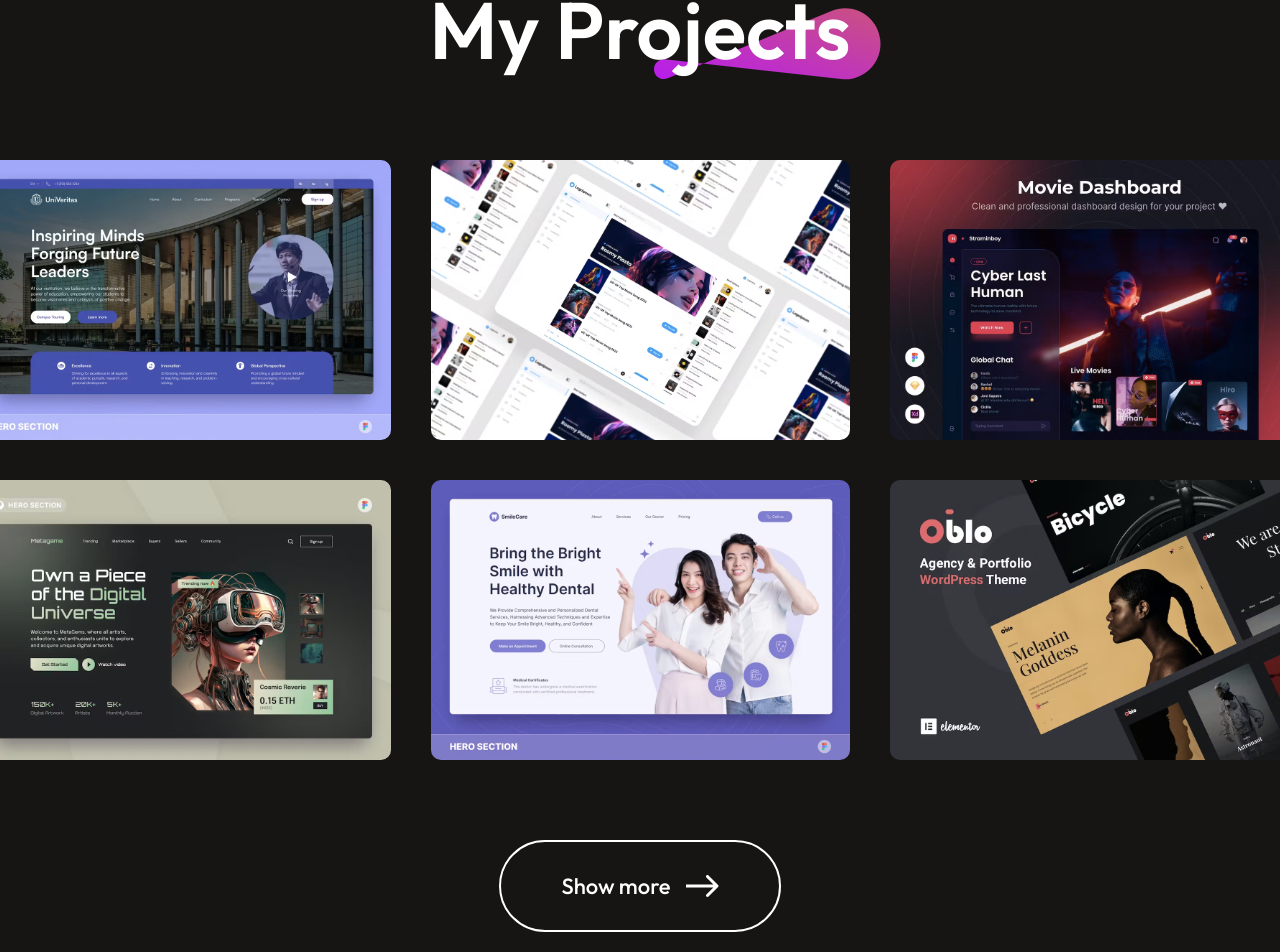
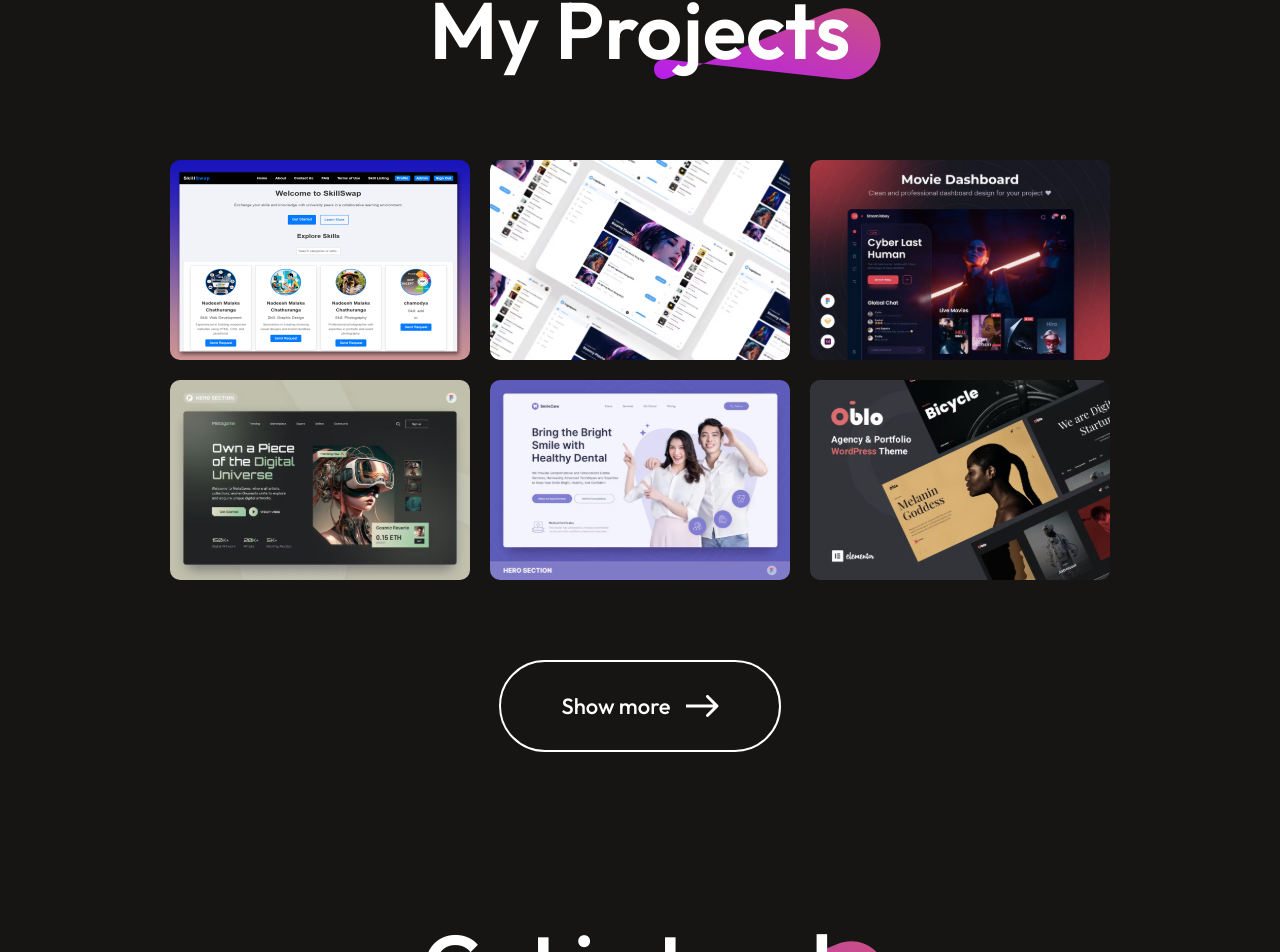
Before and after one commit to Nadeesh-Malaka/portfolio-nadeesh, a React (Vite) app: page / in a window 1280 px wide. Shown: the part 2953-3905 px from the top of the page. Built offline with nearby package versions, Linux system fonts and the light colour scheme.

Commit message:
Refactor MyWork component for improved animations and update project descriptions

```diff
--- a/src/Components/Projects/MyWork.css
+++ b/src/Components/Projects/MyWork.css
@@ -9,14 +9,14 @@
 
 .mywork-title {
   position: relative;
-  opacity: 0; /* Initial state: hidden */
-  transform: translateY(20px); /* Initial state: slightly below */
-  transition: opacity 1s ease-in-out, transform 1s ease-in-out; /* Smooth transition */
+  opacity: 0;
+  transform: translateY(20px);
+  transition: opacity 1s ease-in-out, transform 1s ease-in-out;
 }
 
 .mywork-title.fade-in {
-  opacity: 1; /* Fade in when in view */
-  transform: translateY(0); /* Move to original position */
+  opacity: 1;
+  transform: translateY(0);
 }
 
 .mywork-title h1 {
@@ -34,24 +34,25 @@
 
 .mywork-container {
   display: grid;
-  grid-template-columns: 1fr 1fr 1fr;
-  gap: 40px;
-  opacity: 0; /* Initial state: hidden */
-  transform: translateY(20px); /* Initial state: slightly below */
-  transition: opacity 1s ease-in-out, transform 1s ease-in-out; /* Smooth transition */
-  transition-delay: 0.2s; /* Slight delay for staggered effect */
+  grid-template-columns: repeat(3, 1fr); /* 3 columns */
+  gap: 20px; /* Smaller gap to match the screenshot */
+  opacity: 0;
+  transform: translateY(20px);
+  transition: opacity 1s ease-in-out, transform 1s ease-in-out;
+  transition-delay: 0.2s;
 }
 
 .mywork-container.fade-in {
-  opacity: 1; /* Fade in when in view */
-  transform: translateY(0); /* Move to original position */
+  opacity: 1;
+  transform: translateY(0);
 }
 
 .mywork-item {
   position: relative;
-  width: 419px;
-  height: 280px;
+  width: 100%; /* Let the grid control the width */
+  aspect-ratio: 3 / 2; /* Maintain a consistent aspect ratio (same as 419px/280px) */
   overflow: hidden;
+  border-radius: 10px; /* Add border radius for a modern look */
 }
 
 .mywork-item img {
@@ -64,9 +65,9 @@
 }
 
 .mywork-item:hover img {
-  opacity: 0.3;
+  opacity: 0.5; /* Slightly different opacity to match the screenshot */
   transform: scale(1.05);
-  border: 4px solid #a904a9;
+  border: 2px solid #b415ff; /* Purple border on hover to match your theme */
   border-radius: 10px;
   transition: 0.3s;
 }
@@ -95,7 +96,7 @@
 }
 
 .mywork-overlay p {
-  font-size: 18px;
+  font-size: 16px; /* Smaller font size to fit the overlay */
   font-weight: 500;
   margin-bottom: 10px;
   max-width: 80%;
@@ -155,13 +156,13 @@
   }
 
   .mywork-container {
-    grid-template-columns: 1fr 1fr;
-    gap: 30px;
+    grid-template-columns: repeat(2, 1fr); /* 2 columns on mobile */
+    gap: 15px; /* Smaller gap for mobile */
   }
 
   .mywork-item {
     width: 100%;
-    height: 100%;
+    aspect-ratio: 3 / 2;
   }
 
   .mywork-item img {
@@ -169,11 +170,13 @@
     height: 100%;
   }
 
+  .mywork-overlay p {
+    font-size: 14px; /* Smaller font size for mobile */
+  }
+
   .mywork-showmore {
     padding: 20px 40px;
     font-size: 18px;
     margin: 50px auto;
   }
-
-
 }
--- a/src/Components/Projects/Mywork.jsx
+++ b/src/Components/Projects/Mywork.jsx
@@ -6,20 +6,17 @@ import arrow_icon from "../../assets/arrow_icon.svg";
 import external_link_icon from "../../assets/external_link_icon.svg";
 
 const Mywork = () => {
-  const [visibleCount, setVisibleCount] = useState(6); // Show 6 projects initially
-  const [isVisible, setIsVisible] = useState(false); // State to track visibility
-  const myworkRef = useRef(null); // Ref to the Mywork section
+  const [visibleCount, setVisibleCount] = useState(6);
+  const [isVisible, setIsVisible] = useState(false);
+  const myworkRef = useRef(null);
 
-  // Intersection Observer to detect when the section is in view
   useEffect(() => {
     const observer = new IntersectionObserver(
       (entries) => {
         const entry = entries[0];
-        setIsVisible(entry.isIntersecting); // Set isVisible based on whether the section is in view
+        setIsVisible(entry.isIntersecting);
       },
-      {
-        threshold: 0.2, // Trigger when 20% of the section is visible
-      }
+      { threshold: 0.2 }
     );
 
     if (myworkRef.current) {
@@ -34,7 +31,7 @@ const Mywork = () => {
   }, []);
 
   const handleShowMore = () => {
-    setVisibleCount(mywork_data.length); // Show all projects
+    setVisibleCount(mywork_data.length);
   };
 
   return (
--- a/src/assets/mywork_data.js
+++ b/src/assets/mywork_data.js
@@ -1,78 +1,70 @@
-import project1_img from "../assets/project_1.svg";
+import project1_img from "../assets/skillswap_platform.png";
 import project2_img from "../assets/project_2.svg";
 import project3_img from "../assets/project_3.svg";
 import project4_img from "../assets/project_4.svg";
 import project5_img from "../assets/project_5.svg";
 import project6_img from "../assets/project_6.svg";
-import project7_img from "../assets/project_5.svg"; // Dummy image (replace with actual)
-import project8_img from "../assets/project_2.svg"; // Dummy image (replace with actual)
-import project9_img from "../assets/project_1.svg"; // Dummy image (replace with actual)
+import project7_img from "../assets/project_5.svg";
+import project8_img from "../assets/project_2.svg";
 
 const mywork_data = [
   {
     w_no: 1,
-    w_name: "Web Design",
-    w_desc: "A modern responsive website design using HTML, CSS, and JavaScript.",
+    w_name: "SkillSwap Platform",
+    w_desc: "A web platform for skill exchange with intelligent matching, real-time chat, and peer feedback.",
     w_img: project1_img,
-    w_link: "https://github.com/Nadeesh-Malaka/web-design-project-1",
+    w_link: "https://github.com/Nadeesh-Malaka/SkillSwap",
   },
   {
     w_no: 2,
-    w_name: "E-Commerce Platform",
-    w_desc: "An online store built with React and Node.js for seamless shopping.",
+    w_name: "Knowledge Sharing Platform",
+    w_desc: "A platform for knowledge exchange with forums, Q&A, and resource libraries.",
     w_img: project2_img,
-    w_link: "https://github.com/Nadeesh-Malaka/e-commerce-project",
+    w_link: "https://github.com/Nadeesh-Malaka/Knowledge_Sharing_platform",
   },
   {
     w_no: 3,
-    w_name: "Portfolio Site",
-    w_desc: "A personal portfolio showcasing skills and projects.",
+    w_name: "CalMaster App",
+    w_desc: "A multi-functional calculator app with GPA, BMI, discount calculators, and note-saving.",
     w_img: project3_img,
-    w_link: "https://github.com/Nadeesh-Malaka/portfolio-project",
+    w_link: "https://github.com/Nadeesh-Malaka/CalMaster_App",
   },
   {
     w_no: 4,
-    w_name: "Blog Application",
-    w_desc: "A blogging platform using Laravel and MySQL.",
+    w_name: "Master Education Platform",
+    w_desc: "An education platform with lectures, quizzes, assignments, and discussion forums.",
     w_img: project4_img,
-    w_link: "https://github.com/Nadeesh-Malaka/blog-app",
+    w_link: "https://github.com/Nadeesh-Malaka/Web-project",
   },
   {
     w_no: 5,
-    w_name: "Task Manager",
-    w_desc: "A task management tool built with MERN stack.",
+    w_name: "Library Management System",
+    w_desc: "A web system to manage books, users, and track borrowing with an admin dashboard.",
     w_img: project5_img,
-    w_link: "https://github.com/Nadeesh-Malaka/task-manager",
+    w_link: "https://github.com/Nadeesh-Malaka/Library_Management_System",
   },
   {
     w_no: 6,
-    w_name: "Weather App",
-    w_desc: "A weather application using Vue.js and API integration.",
+    w_name: "Portfolio Website",
+    w_desc: "A personal portfolio showcasing projects, skills, and experience with smooth navigation.",
     w_img: project6_img,
-    w_link: "https://github.com/Nadeesh-Malaka/weather-app",
+    w_link: "https://github.com/Nadeesh-Malaka/portfolio-nadeesh",
   },
-  // Dummy data for "Show More"
   {
     w_no: 7,
-    w_name: "Chat Application",
-    w_desc: "A real-time chat app using WebSocket and Node.js.",
+    w_name: "Quiz Game",
+    w_desc: "An interactive quiz game to explore, challenge, and learn new knowledge.",
     w_img: project7_img,
-    w_link: "https://github.com/Nadeesh-Malaka/chat-app",
+    w_link: "https://github.com/Nadeesh-Malaka/Quiz-Game-programming-c",
   },
   {
     w_no: 8,
-    w_name: "Social Media Dashboard",
-    w_desc: "A dashboard for social media analytics with React.",
+    w_name: "Blog API with Real-Time Updates",
+    w_desc: "A Node.js blog API with user/post management and real-time updates using WebSocket.",
     w_img: project8_img,
-    w_link: "https://github.com/Nadeesh-Malaka/social-dashboard",
+    w_link: "https://github.com/Nadeesh-Malaka/Blog-API-Real-Time-",
   },
-  {
-    w_no: 9,
-    w_name: "Online Quiz",
-    w_desc: "An interactive quiz platform built with Laravel.",
-    w_img: project9_img,
-    w_link: "https://github.com/Nadeesh-Malaka/online-quiz",
-  },
+
 ];
 
 export default mywork_data;
```
Also changed, not shown: src/assets/skillswap_platform.png (added).
